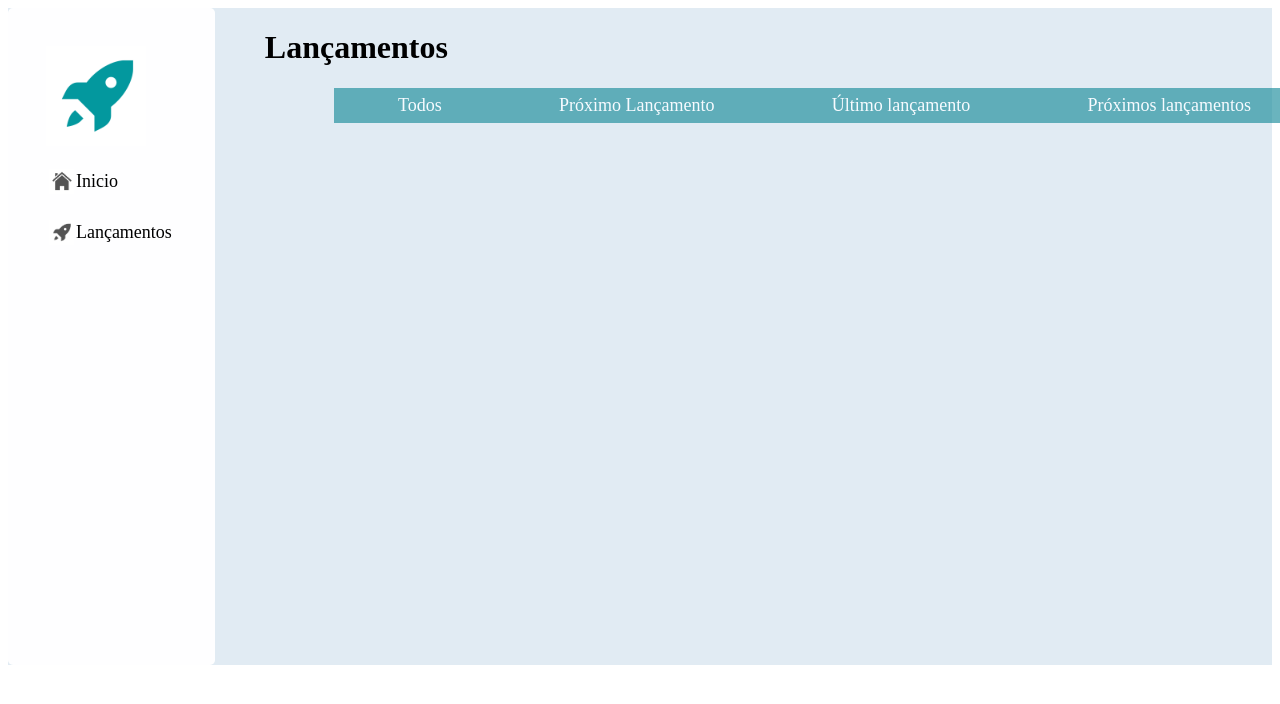
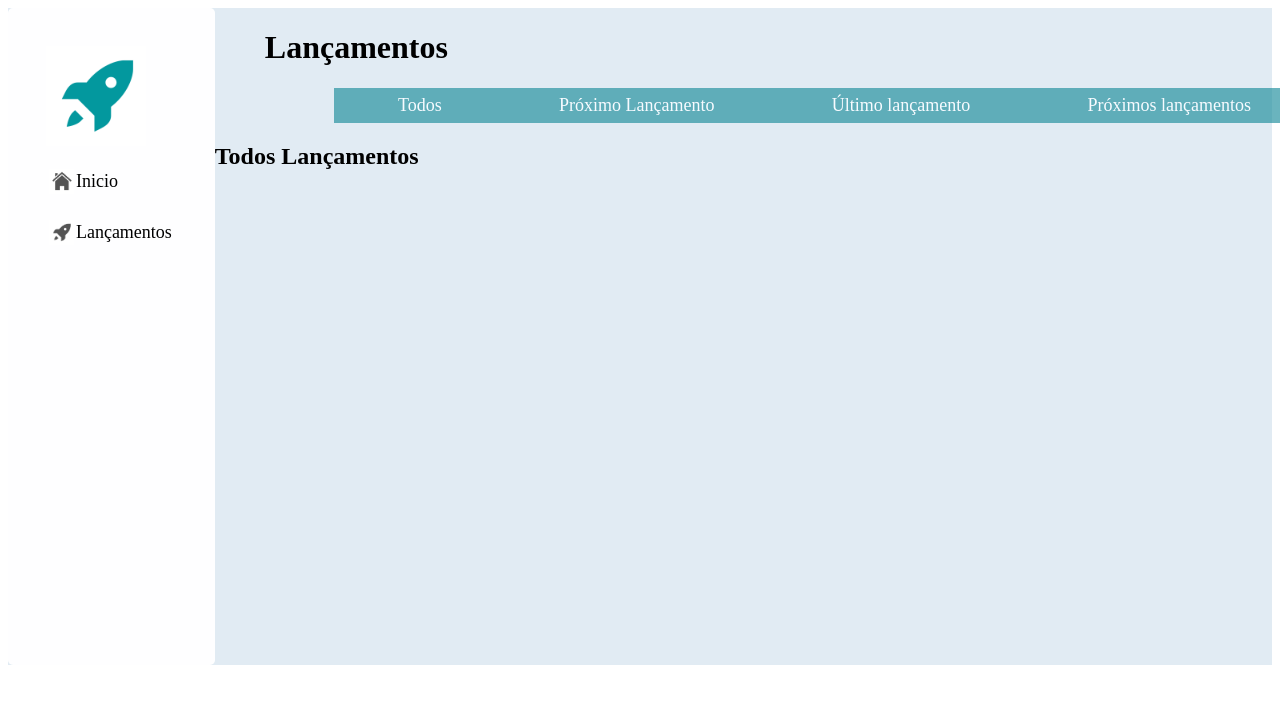
Before and after one commit to CarolinaInglethe/ci-space-x, a React (Create React App) app: page /releases in a window 1280 px wide. Shown: the top 704 px of the page. Built offline with nearby package versions, Linux system fonts and the light colour scheme; no server answers.

Commit message:
h2 em Releases

```diff
--- a/src/pages/Releases.jsx
+++ b/src/pages/Releases.jsx
@@ -27,6 +27,7 @@ const Releasers = () => {
   return (
     <div className="releases-container">
        <NavBarReleases />
+       <h2>Todos Lançamentos</h2>
     </div>
   )
 }
```
